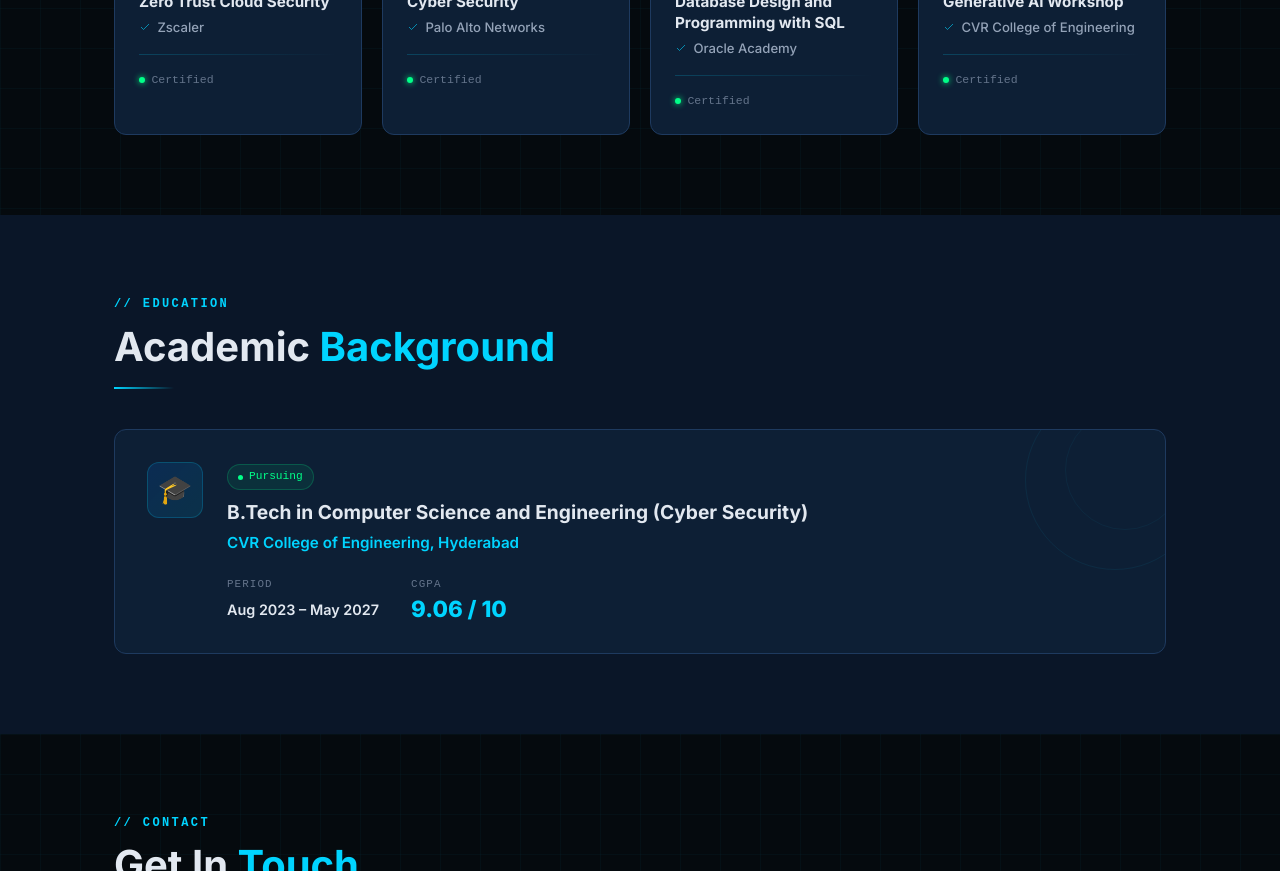
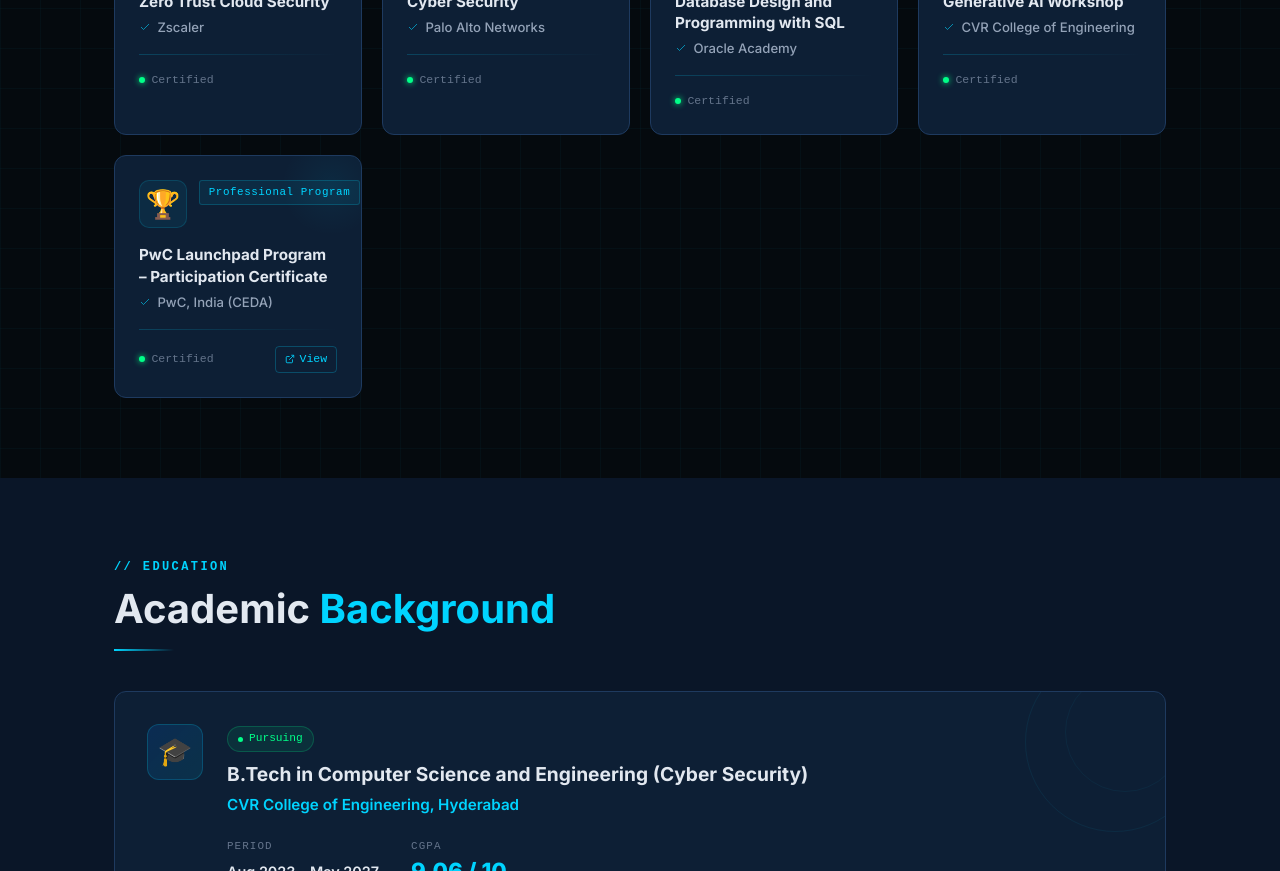
Before and after one commit to Sonuvarma-30/portfolio, a React (Vite) app: page / in a window 1280 px wide. Shown: the part 5060-5931 px from the top of the page. Built offline with nearby package versions, Linux system fonts and the light colour scheme.

Commit message:
Add PwC participation certificate with view link

```diff
--- a/src/components/Certifications.jsx
+++ b/src/components/Certifications.jsx
@@ -1,7 +1,7 @@
 import { certifications } from "../data/portfolioData";
 
 // ===== Single Certification Card =====
-function CertCard({ title, issuer, icon, category }) {
+function CertCard({ title, issuer, icon, category, link }) {
   return (
     <div
       className="card"
@@ -88,6 +88,7 @@ function CertCard({ title, issuer, icon, category }) {
       />
 
       {/* Verified label */}
+      <div style={{ display: "flex", alignItems: "center", justifyContent: "space-between", gap: "0.5rem" }}>
         <div style={{ display: "flex", alignItems: "center", gap: "0.4rem" }}>
           <span
             style={{
@@ -101,6 +102,43 @@ function CertCard({ title, issuer, icon, category }) {
           <span style={{ fontSize: "0.72rem", color: "var(--text-muted)", fontFamily: "Courier New, monospace" }}>
             Certified
           </span>
+        </div>
+
+        {/* View Certificate button — only shown if link exists */}
+        {link && (
+          <a
+            href={link}
+            target="_blank"
+            rel="noopener noreferrer"
+            style={{
+              display: "inline-flex",
+              alignItems: "center",
+              gap: "0.3rem",
+              fontSize: "0.72rem",
+              color: "var(--accent-cyan)",
+              border: "1px solid rgba(0,212,255,0.25)",
+              borderRadius: "4px",
+              padding: "0.2rem 0.55rem",
+              fontFamily: "Courier New, monospace",
+              transition: "background 0.2s, border-color 0.2s",
+            }}
+            onMouseEnter={(e) => {
+              e.currentTarget.style.background = "rgba(0,212,255,0.08)";
+              e.currentTarget.style.borderColor = "rgba(0,212,255,0.5)";
+            }}
+            onMouseLeave={(e) => {
+              e.currentTarget.style.background = "transparent";
+              e.currentTarget.style.borderColor = "rgba(0,212,255,0.25)";
+            }}
+          >
+            <svg width="10" height="10" viewBox="0 0 24 24" fill="none" stroke="currentColor" strokeWidth="2">
+              <path d="M18 13v6a2 2 0 0 1-2 2H5a2 2 0 0 1-2-2V8a2 2 0 0 1 2-2h6" />
+              <polyline points="15 3 21 3 21 9" />
+              <line x1="10" y1="14" x2="21" y2="3" />
+            </svg>
+            View
+          </a>
+        )}
       </div>
     </div>
   );
--- a/src/data/portfolioData.js
+++ b/src/data/portfolioData.js
@@ -189,6 +189,14 @@ export const certifications = [
     icon: "🤖",
     category: "Artificial Intelligence",
   },
+  {
+    id: 5,
+    title: "PwC Launchpad Program – Participation Certificate",
+    issuer: "PwC, India (CEDA)",
+    icon: "🏆",
+    category: "Professional Program",
+    link: "https://drive.google.com/file/d/17n9aP8FouDic6ZkkoNX00Dc-HXfzv3QD/view?usp=sharing",
+  },
 ];
 
 export const education = [
```
Lines whose indentation alone changed are shown as unchanged.
